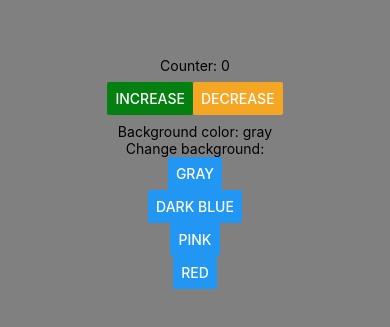
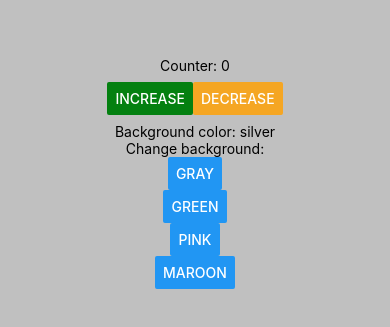
Before and after one commit to msadura/epicode-academy, a React Native app: screen / in a window 390 px wide. Shown: the part 249-576 px from the top of the page. Built offline with nearby package versions, Linux system fonts and the light colour scheme.

Commit message:
Redux app

```diff
--- a/ep05/ReduxAppContainer.js
+++ b/ep05/ReduxAppContainer.js
@@ -37,13 +37,13 @@ function ReduxAppContainer({
       </ButtonsRow>
       <Text>Background color: {backgroundColor}</Text>
       <Text>Change background:</Text>
-      <Button title="gray" onPress={() => changeBackgroundColor('gray')} />
+      <Button title="gray" onPress={() => changeBackgroundColor('silver')} />
       <Button
-        title="dark blue"
-        onPress={() => changeBackgroundColor('darkblue')}
+        title="green"
+        onPress={() => changeBackgroundColor('yellowgreen')}
       />
       <Button title="pink" onPress={() => changeBackgroundColor('pink')} />
-      <Button title="red" onPress={() => changeBackgroundColor('red')} />
+      <Button title="maroon" onPress={() => changeBackgroundColor('maroon')} />
     </Container>
   );
 }
--- a/ep05/actions.js
+++ b/ep05/actions.js
@@ -10,6 +10,6 @@ export function decreaseCounter() {
   return {type: DECREASE_COUNTER};
 }
 
-export function changeBackgroundColor(color = 'gray') {
+export function changeBackgroundColor(color = 'silver') {
   return {type: CHANGE_BACKGROUND_COLOR, payload: {color}};
 }
--- a/ep05/reducer.js
+++ b/ep05/reducer.js
@@ -16,7 +16,7 @@ function counter(state = 0, action) {
   }
 }
 
-function backgroundColor(state = 'gray', action) {
+function backgroundColor(state = 'silver', action) {
   switch (action.type) {
     case CHANGE_BACKGROUND_COLOR:
       return action.payload.color;
--- a/ep05/store.js
+++ b/ep05/store.js
@@ -1,4 +1,14 @@
-import {createStore} from 'redux';
+import {createStore, applyMiddleware} from 'redux';
+import {composeWithDevTools} from 'redux-devtools-extension';
 import reducer from './reducer';
 
-export default createStore(reducer);
+let middlewaresToApply = [];
+
+const middleware = applyMiddleware(...middlewaresToApply);
+
+export default createStore(reducer, middleware);
+
+// Store with React Native Debugger support
+// const composeEnhancers = composeWithDevTools({});
+// const enchancedMiddleware = composeEnhancers(middleware);
+// export default createStore(reducer, enchancedMiddleware);
--- a/package.json
+++ b/package.json
@@ -24,7 +24,8 @@
     "eslint": "^6.8.0",
     "jest": "^25.1.0",
     "metro-react-native-babel-preset": "^0.59.0",
-    "react-test-renderer": "16.11.0"
+    "react-test-renderer": "16.11.0",
+    "redux-devtools-extension": "^2.13.8"
   },
   "jest": {
     "preset": "react-native"
```
Also changed, not shown: 2 other files (tests, documents, lock files or other folders).
